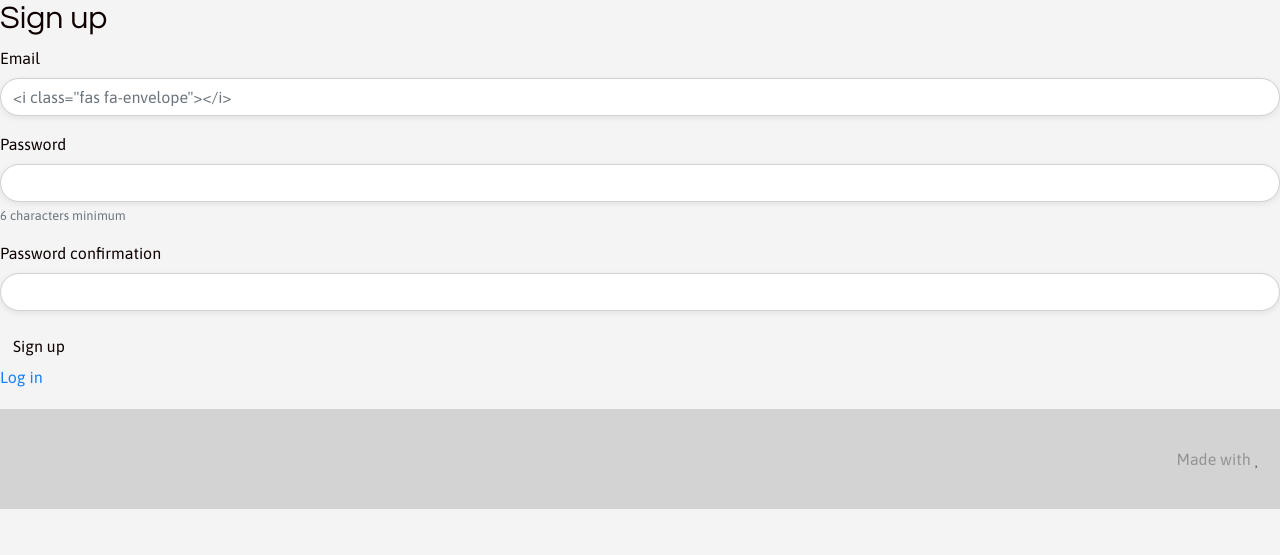
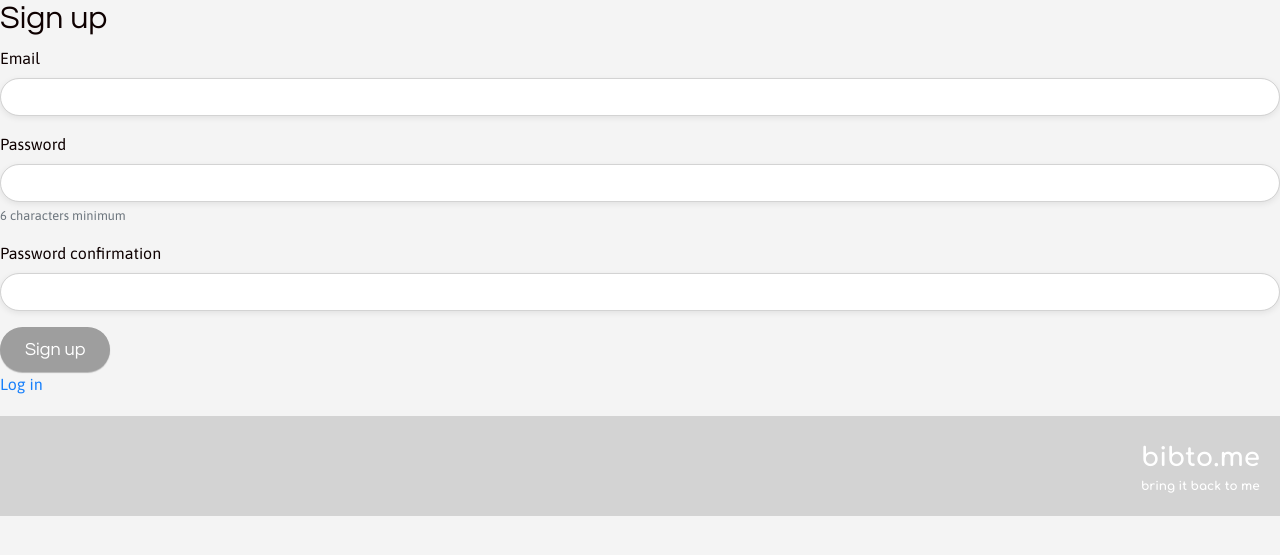
Before and after one commit to DanitoHoliday/bibto_me, a Rails app: page /users/sign_up in a window 1280 px wide. Shown: the part 58-613 px from the top of the page. Run offline with Rails 7, Linux system fonts and the light colour scheme; style sheets or scripts are compiled from the project's sources; some libraries are stand-ins or nearby versions; some web fonts are replaced.

Commit message:
footer changed, devices forms updatet with right button

```diff
--- a/app/assets/stylesheets/components/_footer.scss
+++ b/app/assets/stylesheets/components/_footer.scss
@@ -24,3 +24,23 @@
 .footer .fa-heart {
   color: $dark-grey;
 }
+
+.footer-logo {
+  display: flex;
+  flex-direction: column;
+  align-items: flex-start;
+  align-content: center;
+}
+
+// ------------------------
+
+.bib-logo-footer {
+  font-family: $logo-font;
+  color: $white;
+  font-weight: bold;
+  font-size: 26px;
+}
+
+#bib-logo-footer-sub {
+  font-size: 12px;
+}
--- a/app/assets/stylesheets/config/_fonts.scss
+++ b/app/assets/stylesheets/config/_fonts.scss
@@ -1,11 +1,15 @@
 // Import Google fonts
 @import url('https://fonts.googleapis.com/css?family=Asap+Condensed:400,500,600,700|Asap:400,500,600,700&display=swap');
 @import url('https://fonts.googleapis.com/css?family=Questrial&display=swap');
+@import url('https://fonts.googleapis.com/css?family=Comfortaa:400,500,600,700&display=swap');
 
 
 // Define fonts for body and headers
 $body-font: "Asap", "Helvetica", "sans-serif";
 $headers-font: "Questrial", "Helvetica", "sans-serif";
+
+$logo-font: "Comfortaa", "Helvetica", "sans-serif";
+
 
 // To use a font file (.woff) uncomment following lines
 // @font-face {
--- a/app/views/devise/confirmations/new.html.erb
+++ b/app/views/devise/confirmations/new.html.erb
@@ -9,11 +9,11 @@
                 required: true,
                 autofocus: true,
                 value: (resource.pending_reconfirmation? ? resource.unconfirmed_email : resource.email),
-                input_html: { autocomplete: "email", class: "bib-form-styling" } %>
+                input_html: { autocomplete: "email", c} %>
   </div>
 
   <div class="form-actions">
-    <%= f.button :submit, "Resend confirmation instructions" %>
+    <%= f.button :submit, "Resend confirmation instructions", class: "btn btn-bib btn-grey" %>
   </div>
 <% end %>
 
--- a/app/views/devise/passwords/edit.html.erb
+++ b/app/views/devise/passwords/edit.html.erb
@@ -20,7 +20,7 @@
   </div>
 
   <div class="form-actions">
-    <%= f.button :submit, "Change my password" %>
+    <%= f.button :submit, "Change my password", class: "btn btn-bib btn-grey" %>
   </div>
 <% end %>
 
--- a/app/views/devise/passwords/new.html.erb
+++ b/app/views/devise/passwords/new.html.erb
@@ -11,7 +11,7 @@
   </div>
 
   <div class="form-actions">
-    <%= f.button :submit, "Send me reset password instructions" %>
+    <%= f.button :submit, "Send me reset password instructions", class: "btn btn-bib btn-grey" %>
   </div>
 <% end %>
 
--- a/app/views/devise/registrations/edit.html.erb
+++ b/app/views/devise/registrations/edit.html.erb
@@ -24,7 +24,7 @@
   </div>
 
   <div class="form-actions">
-    <%= f.button :submit, "Update" %>
+    <%= f.button :submit, "Update", class: "btn btn-bib btn-grey" %>
   </div>
 <% end %>
 
--- a/app/views/devise/registrations/new.html.erb
+++ b/app/views/devise/registrations/new.html.erb
@@ -7,8 +7,7 @@
     <%= f.input :email,
                 required: true,
                 autofocus: true,
-                input_html: { autocomplete: "email", class: "bib-form-styling" },
-                placeholder: ('<i class="fas fa-envelope"></i>').html_safe %>
+                input_html: { autocomplete: "email", class: "bib-form-styling" } %>
     <%= f.input :password,
                 required: true,
                 hint: ("#{@minimum_password_length} characters minimum" if @minimum_password_length),
@@ -19,7 +18,7 @@
   </div>
 
   <div class="form-actions">
-    <%= f.button :submit, "Sign up" %>
+    <%= f.button :submit, "Sign up", class: "btn btn-bib btn-grey" %>
   </div>
 <% end %>
 
--- a/app/views/devise/sessions/new.html.erb
+++ b/app/views/devise/sessions/new.html.erb
@@ -13,7 +13,7 @@
   </div>
 
   <div class="form-actions">
-    <%= f.button :submit, "Log in" %>
+    <%= f.button :submit, "Log in", class: "btn btn-bib btn-grey" %>
   </div>
 <% end %>
 
--- a/app/views/devise/unlocks/new.html.erb
+++ b/app/views/devise/unlocks/new.html.erb
@@ -8,11 +8,11 @@
     <%= f.input :email,
                 required: true,
                 autofocus: true,
-                input_html: { autocomplete: "email" } %>
+                input_html: { autocomplete: "email", class: "btn btn-bib btn-grey" } %>
   </div>
 
   <div class="form-actions">
-    <%= f.button :submit, "Resend unlock instructions" %>
+    <%= f.button :submit, "Resend unlock instructions", class: "btn btn-bib btn-grey" %>
   </div>
 <% end %>
 
--- a/app/views/shared/_footer.html.erb
+++ b/app/views/shared/_footer.html.erb
@@ -6,7 +6,8 @@
     <a href="#"><i class="fab fa-twitter"></i></a>
     <a href="#"><i class="fab fa-linkedin"></i></a>
   </div>
-  <div class="footer-copyright">
-    Made with <i class="fas fa-heart"></i>
+  <div class="footer-logo">
+    <div class="bib-logo-footer">bibto.me</div>
+    <div class="bib-logo-footer" id="bib-logo-footer-sub">bring it back to me</div>
   </div>
 </div>
```
Also changed, not shown: app/assets/images/bibto_me 1.svg (added).
